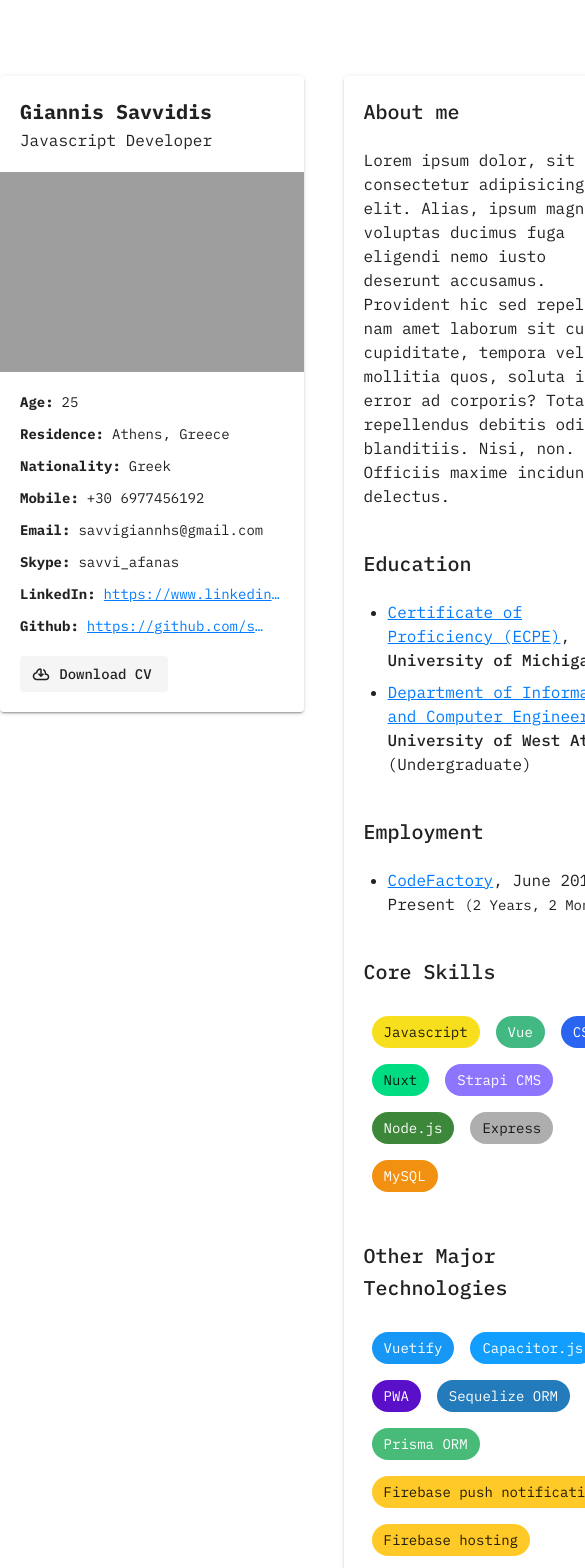
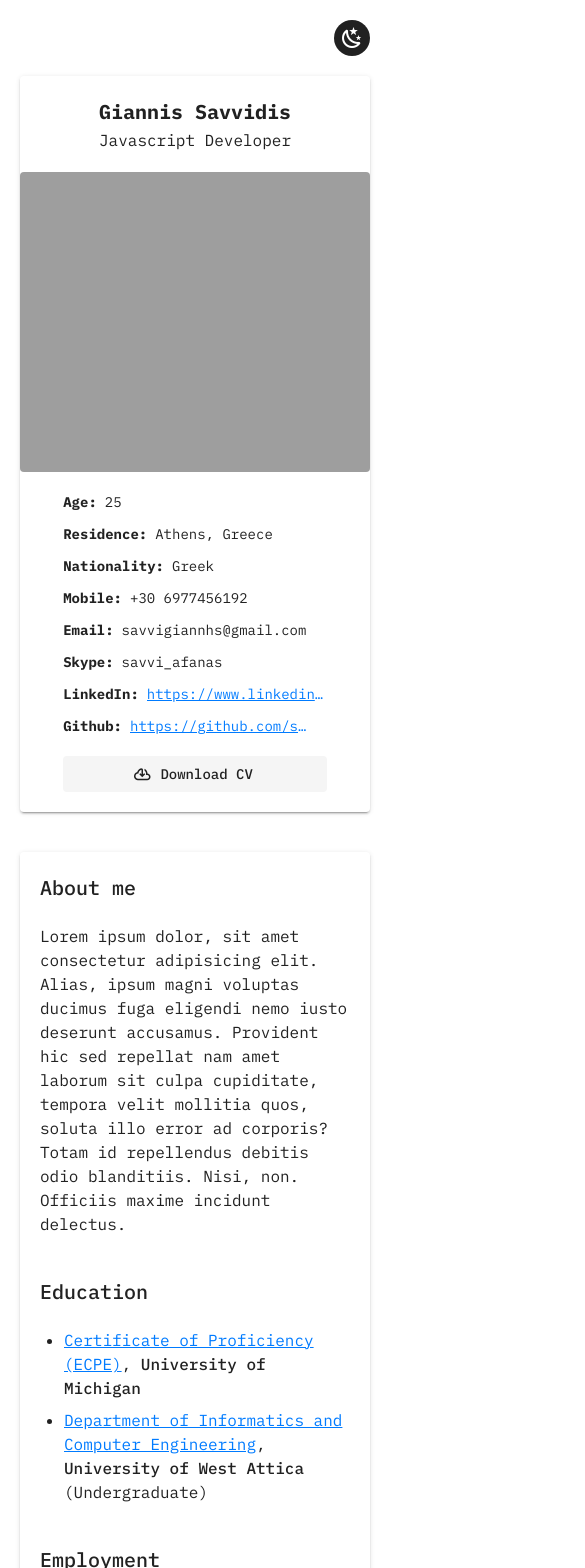
Before and after one commit to gsavvidis96/gsavvidis-cv, a Nuxt app: page / in a window 390 px wide. Shown: the top 1568 px of the page, 585 px wide, since content can reach past the window. Built offline with nearby package versions, Linux system fonts and the light colour scheme.

Commit message:
responsive

```diff
--- a/pages/index.vue
+++ b/pages/index.vue
@@ -1,5 +1,5 @@
 <template>
-  <div class="component-wrapper d-flex justify-center pb-10 pt-5">
+  <div class="component-wrapper d-flex justify-center py-5">
     <div class="wrapper d-flex flex-column">
       <!-- ====== DARK MODE BTN ====== -->
       <v-btn
@@ -10,17 +10,28 @@
         <v-icon>mdi-weather-night</v-icon>
       </v-btn>
 
-      <div class="d-flex">
+      <div class="d-flex flex-column flex-md-row">
         <!-- ====== INFO CARD ====== -->
-        <div class="profile align-self-start elevation-2 rounded mr-10">
-          <div class="pa-5">
+        <div
+          class="
+            profile
+            align-self-md-start
+            elevation-2
+            rounded
+            mb-10 mb-md-0
+            mr-md-10
+          "
+        >
+          <div class="pa-5 text-center text-md-start">
             <div class="text-h6 font-weight-bold">Giannis Savvidis</div>
             <div class="body-1">Javascript Developer</div>
           </div>
 
-          <div class="img grey"></div>
+          <div class="profile-inner-wrapper flex-md-column">
+            <div class="img grey align-self-center align-self-md-stretch"></div>
 
-          <div class="pa-5">
+            <div class="pa-5 d-flex justify-center justify-md-start">
+              <div class="d-flex flex-column">
                 <div class="d-flex align-center mb-3">
                   <div class="body-2 font-weight-bold mr-2">Age:</div>
                   <div class="body-2">{{ currentYear - 1996 }}</div>
@@ -77,6 +88,8 @@
                 >
               </div>
             </div>
+          </div>
+        </div>
 
         <!-- ====== CV CARD ====== -->
         <div class="d-flex flex-column flex-grow-1">
@@ -121,7 +134,7 @@
               <li class="mb-2">
                 <a href="https://codefactory.gr/" target="_blank">CodeFactory</a
                 >, June 2019 - Present
-                <span class="body-2">(2 Years, 2 Months)</span>
+                <span class="body-2">({{ timeInCf }})</span>
               </li>
             </ul>
 
@@ -259,17 +272,7 @@ export default {
           isWhite: true,
         },
         {
-          name: 'Firebase push notifications',
-          color: '#ffca28',
-          isWhite: false,
-        },
-        {
-          name: 'Firebase hosting',
-          color: '#ffca28',
-          isWhite: false,
-        },
-        {
-          name: 'Firebase cloud firestore',
+          name: 'Firebase',
           color: '#ffca28',
           isWhite: false,
         },
@@ -283,11 +286,25 @@ export default {
           color: '#635bff',
           isWhite: true,
         },
+        {
+          name: 'Paypal',
+          color: '#222d65',
+          isWhite: true,
+        },
       ],
     }
   },
-  created() {
-    console.log('xaxa', this.$vuetify.theme.dark)
+  computed: {
+    timeInCf() {
+      const dateStarted = new Date(2019, 5, 1)
+      const today = new Date()
+
+      const years = today.getFullYear() - dateStarted.getFullYear()
+
+      const months = today.getMonth() - dateStarted.getMonth()
+
+      return `${years} Years${months ? ', ' + months + ' Months' : ''}`
+    },
   },
   methods: {
     toggleDarkMode() {
@@ -301,18 +318,43 @@ export default {
 .wrapper {
   max-width: 1185px;
 
-  @media only screen and (max-width: 959px) {
+  @media only screen and (max-width: 1225px) {
     max-width: 900px;
   }
 
-  @media only screen and (max-width: 599px) {
+  @media only screen and (max-width: 960px) {
     width: 100%;
+    padding: 0 20px;
   }
 }
 
 .profile {
+  .profile-inner-wrapper {
+    display: flex;
+
+    @media only screen and (max-width: 700px) {
+      flex-direction: column;
+    }
+  }
+
   .img {
     height: 200px;
+
+    @media only screen and (max-width: 960px) {
+      height: 340px;
+      width: 340px;
+      border-bottom-left-radius: 4px;
+      border-top-right-radius: 4px;
+    }
+
+    @media only screen and (max-width: 700px) {
+      border-radius: 4px;
+    }
+
+    @media only screen and (max-width: 500px) {
+      width: 100%;
+      height: 300px;
+    }
   }
 
   .dotted {
@@ -320,6 +362,10 @@ export default {
     white-space: nowrap;
     overflow: hidden;
     width: 180px;
+
+    @media only screen and (max-width: 380px) {
+      width: 150px;
+    }
   }
 }
 </style>
```
Lines whose indentation alone changed are shown as unchanged.
